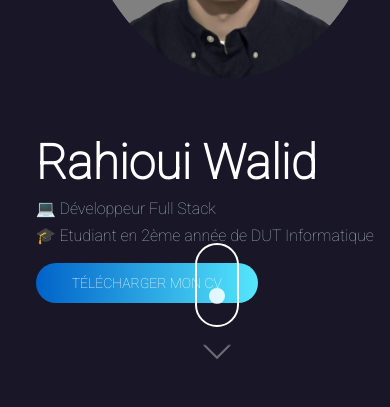
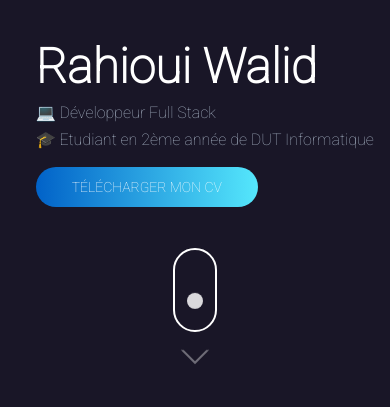
Before and after one commit to Dilaaw/portfolio, a plain HTML site: page index.html in a window 390 px wide. Shown: the part 409-816 px from the top of the page. Drawn offline with nearby package versions, Linux system fonts and the light colour scheme; a script that the page names is missing; a web font is replaced by a local one.

Commit message:
correction scroller

```diff
--- a/assets/css/style.css
+++ b/assets/css/style.css
@@ -73,7 +73,7 @@ body{
     width: 100%;
     display: flex;
     flex-wrap: wrap;
-    margin-bottom: 25%;
+    margin-bottom: 8%;
     margin-right: 20%;
     justify-content: center;
 }
@@ -229,12 +229,16 @@ body{
     .navbar li{
         display: none;
     }
+    .home{
+        padding-top: 2rem;
+    }
 }
 
 /* Scroll A propos */
 .scroll-down{
-    position: absolute;
-    bottom: 5rem;
+    /* position: absolute; */
+    margin-bottom: 20%;
+    /* bottom: 5rem; */
     left: 50%;
     transform: translateX(-50%);
     display: flex;
```
